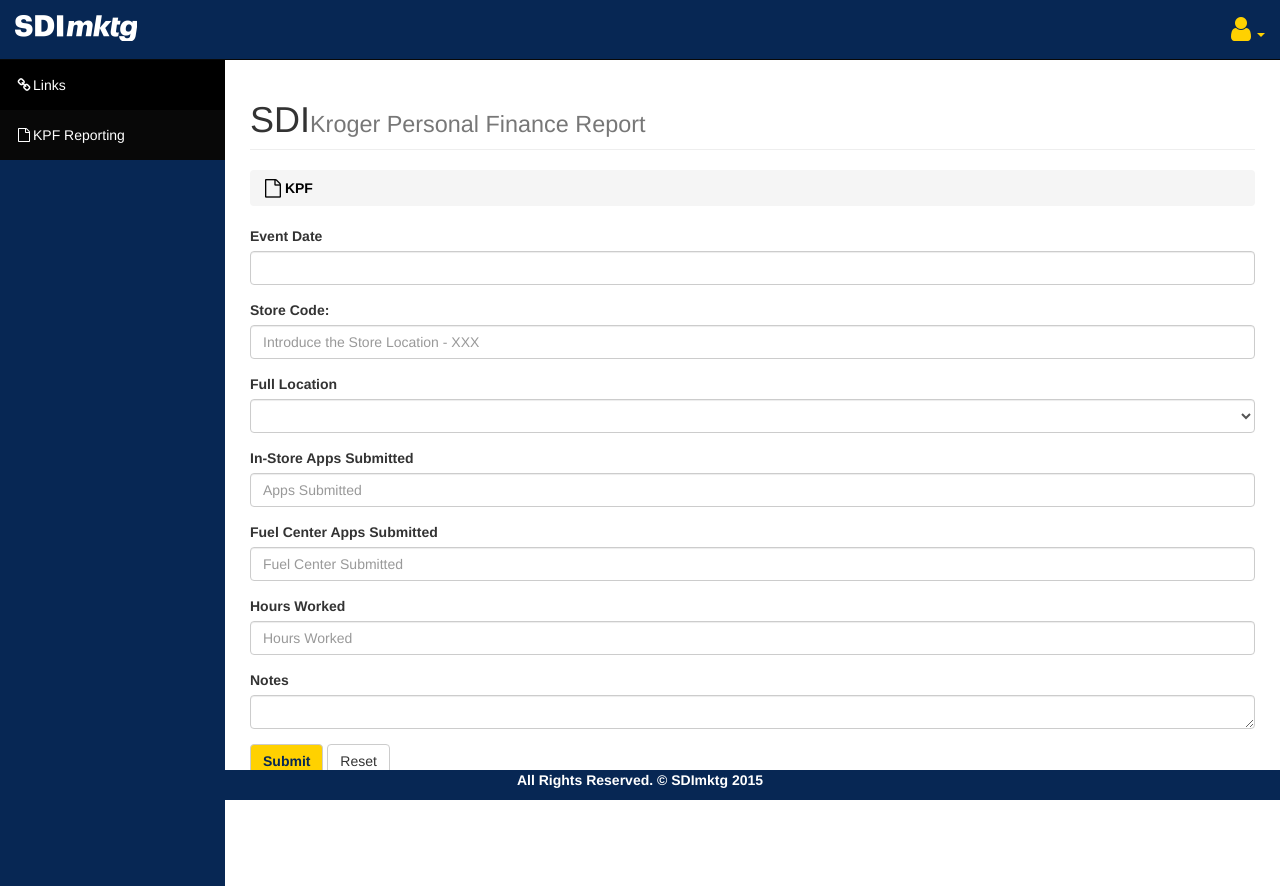
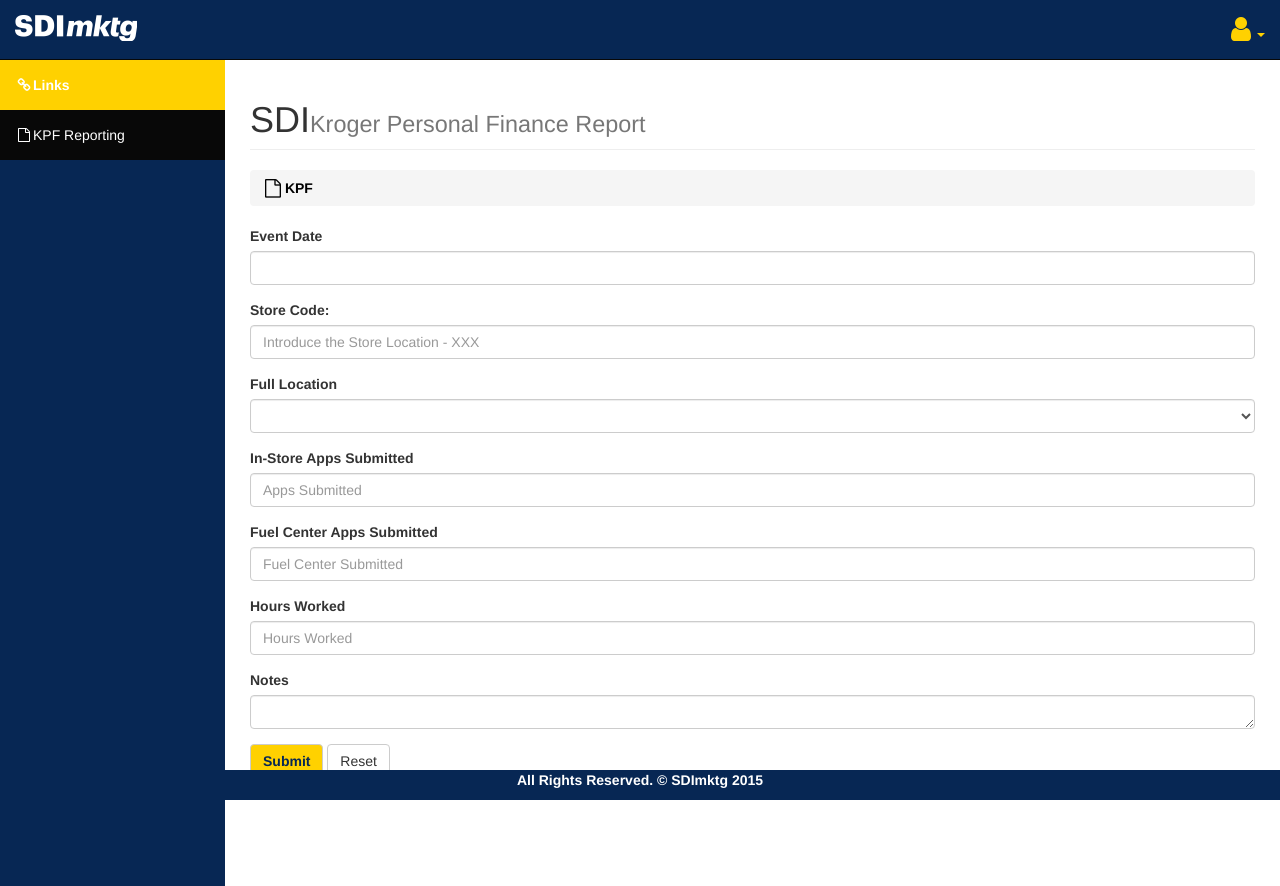
Before and after one commit to sdimktg/dashboardsdi, a website: page public/kpf.html in a window 1280 px wide. In both pictures the pointer is over the link "Links". Drawn offline with nearby package versions, Linux system fonts and the light colour scheme; no server answers.

Commit message:
updating css

```diff
--- a/public/css/main.css
+++ b/public/css/main.css
@@ -127,7 +127,8 @@
     .side-nav li a:hover,
     .side-nav li a:focus {
         outline: none;
-        background-color: #000 !important;
+        background-color: #FFD100 !important;
+        font-weight: bold;
     }
 }
 
--- a/public/javascript/events.js
+++ b/public/javascript/events.js
@@ -98,7 +98,6 @@
                             $("#notes").val("");
                             $("#messageMessage").text("Kroger Personal Finance Report Created!");
                             $("#message").show();
-                            location.reload();
 
                         },
                         error: function(err) {
```
